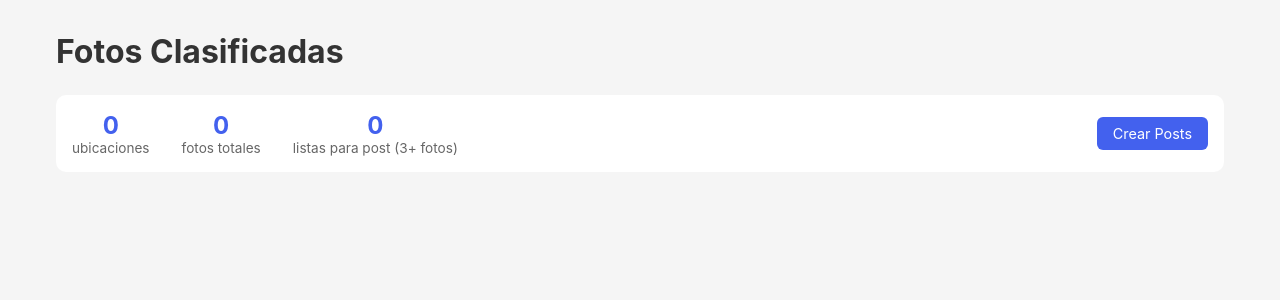
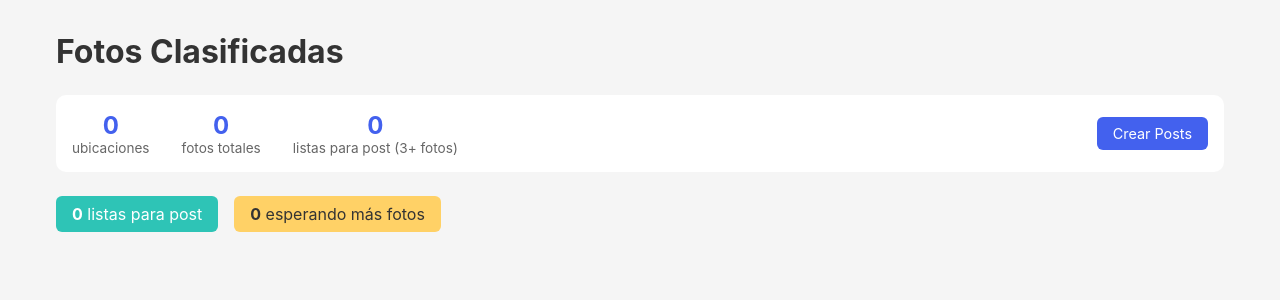
Before and after one commit to boggdan95/photo-to-post, a Flask app: page /classified in a window 1280 px wide. Shown: the part 56-356 px from the top of the page. Run offline with Flask 3, Linux system fonts and the light colour scheme.

Commit message:
feat: mejorar visualizacion de ubicaciones esperando mas fotos
- Badges: X listas para post / Y esperando mas fotos
- Mensaje mas claro sobre que las fotos se quedan hasta tener mas

Co-Authored-By: Claude Opus 4.5 <noreply@anthropic.com>

```diff
--- a/web/templates/classified.html
+++ b/web/templates/classified.html
@@ -93,10 +93,21 @@
 </div>
 
 {% set low_count_locations = locations|selectattr('count', 'lt', min_photos)|list %}
+{% set ready_locations = locations|selectattr('count', 'ge', min_photos)|list %}
+
+<div style="display:flex;gap:1rem;margin-bottom:1rem;">
+    <div style="background:#2ec4b6;color:#fff;padding:0.5rem 1rem;border-radius:6px;">
+        <strong>{{ ready_locations|length }}</strong> listas para post
+    </div>
+    <div style="background:#ffd166;color:#333;padding:0.5rem 1rem;border-radius:6px;">
+        <strong>{{ low_count_locations|length }}</strong> esperando más fotos
+    </div>
+</div>
+
 {% if low_count_locations %}
 <div class="warning-box">
-    <h4>{{ low_count_locations|length }} ubicaciones con pocas fotos</h4>
-    <p>Las ubicaciones con menos de {{ min_photos }} fotos no generaran posts. Puedes mover sus fotos a otra ubicacion cercana.</p>
+    <h4>Ubicaciones esperando más fotos</h4>
+    <p>Las ubicaciones con menos de {{ min_photos }} fotos se quedan aquí hasta que agregues más fotos del mismo lugar, o puedes moverlas a otra ubicación cercana.</p>
 </div>
 {% endif %}
 
```
